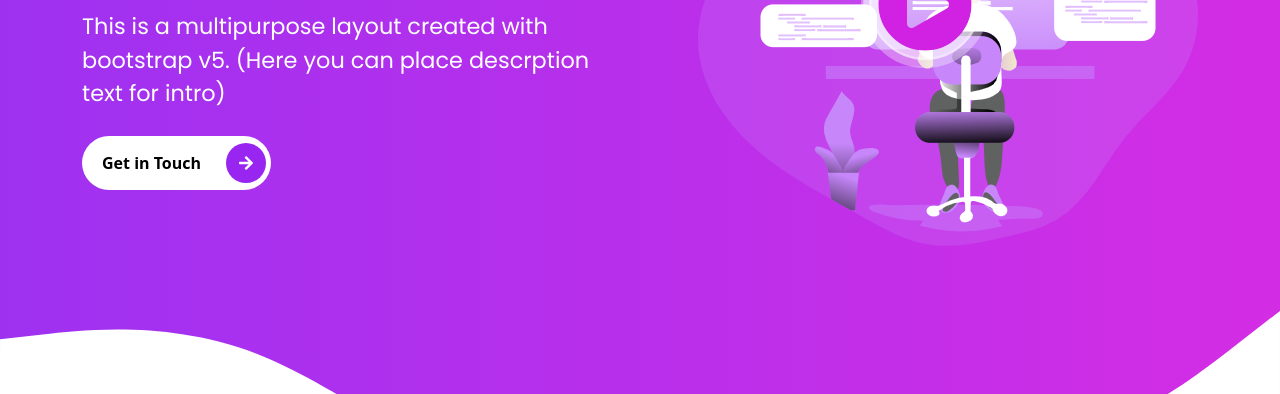
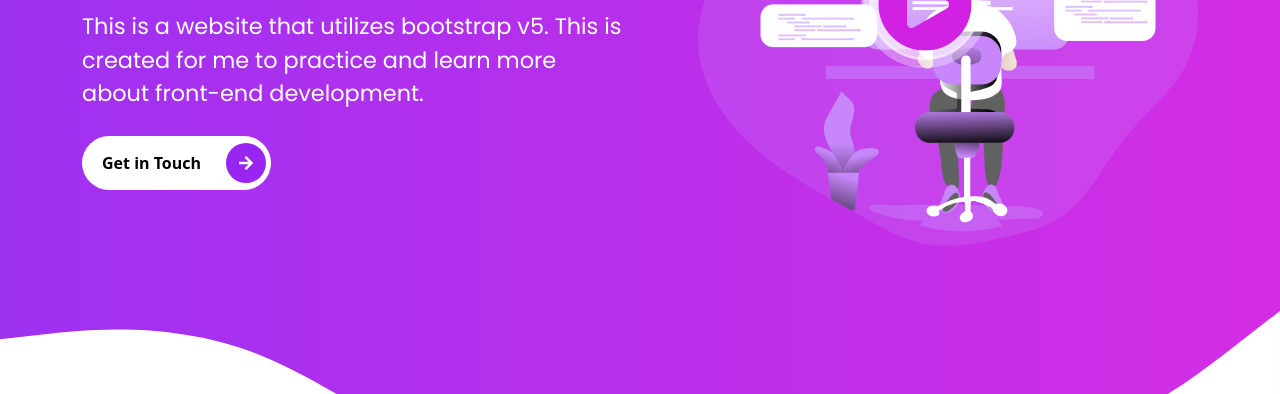
Before and after one commit to jaymart-latigay/portfolio-website-project, a website: page index.html in a window 1280 px wide. Shown: the part 406-800 px from the top of the page. Drawn offline with nearby package versions, Linux system fonts and the light colour scheme.

Commit message:
fix: changed hero message

```diff
--- a/index.html
+++ b/index.html
@@ -76,8 +76,7 @@
             <h1 class="display-2">
               <span class="display-2--intro"> Hey! I'm Jaymart </span>
               <span class="display-2--description lh-base">
-                This is a multipurpose layout created with bootstrap v5. (Here
-                you can place descrption text for intro)
+                This is a website that utilizes bootstrap v5. This is created for me to practice and learn more about front-end development.
               </span>
             </h1>
             <button type="button" class="rounded-pill btn-rounded">
```
